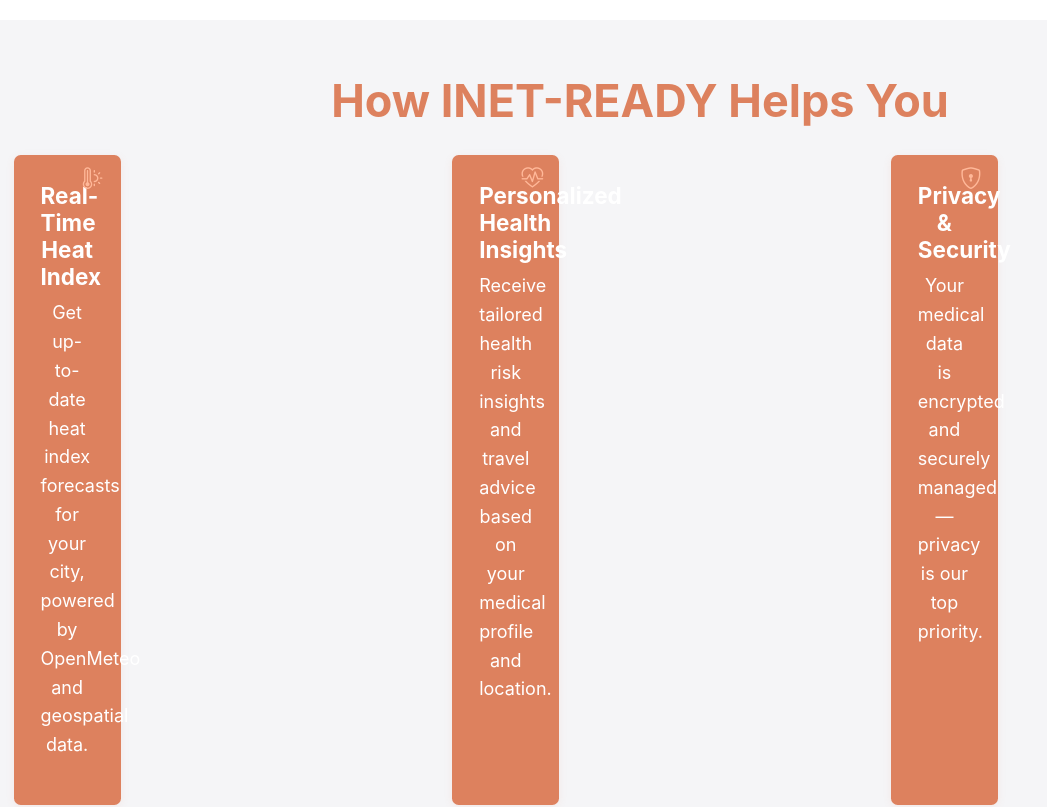
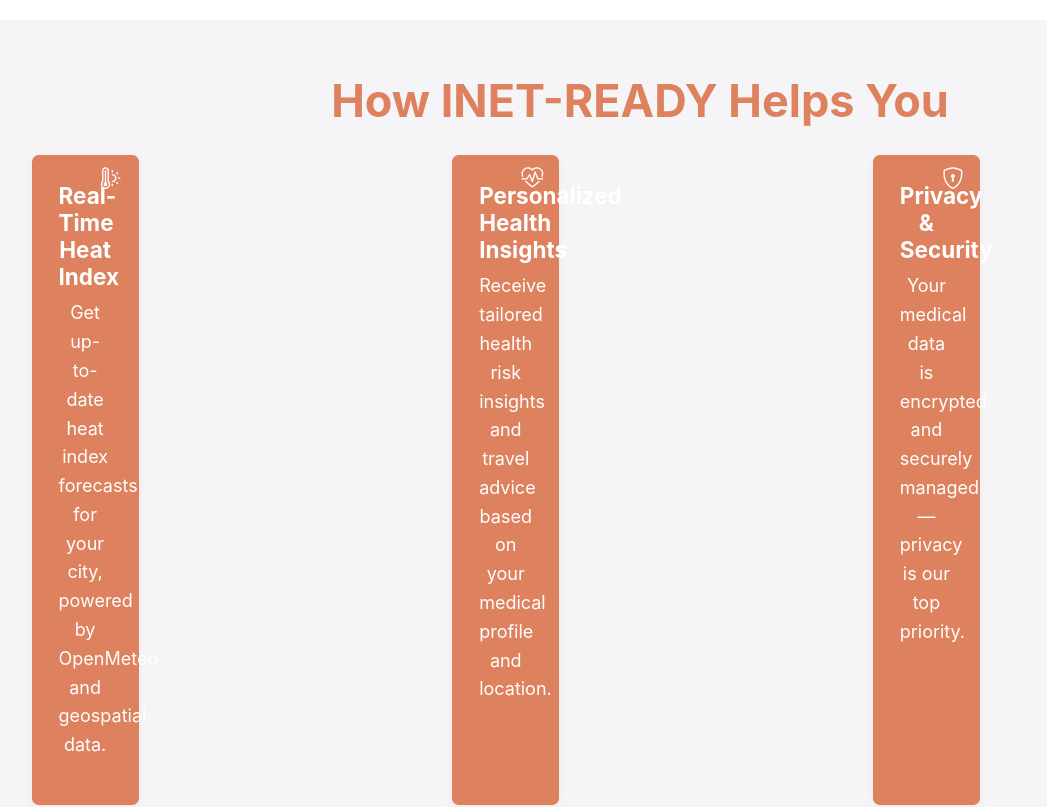
Before and after one commit to bpmiranda3099/INET-READY, a SvelteKit app: page / in a window 1280 px wide. Shown: the part 820-1627 px from the top of the page, without its empty margins (0-1047 px from the left). Built offline with nearby package versions, Linux system fonts and the light colour scheme; no server answers.

Commit message:
fix: Adjust feature card layout and update icon color for improved aesthetics

```diff
--- a/src/routes/+page.svelte
+++ b/src/routes/+page.svelte
@@ -232,7 +232,7 @@ function toggleNavbar() {
   <section id="features" class="features py-5" style="background:#f5f5f7;">
 	<div class="container">
 	  <h2 class="mb-4 text-center" style="color:#dd815e; font-weight:700;">How INET-READY Helps You</h2>
-	  <ul class="list-unstyled row g-4 feature-cards justify-content-center mb-5" style="padding:0;">
+  <ul class="list-unstyled row feature-cards justify-content-center mb-5" style="padding:0 1rem; gap:1rem;">
 	<li class="col-12 col-md-4">
 	  <div class="feature-card inet-orange h-100 text-center p-4 rounded position-relative">
 		<div class="feature-icon-topright"><i class="bi bi-thermometer-sun"></i></div>
@@ -431,7 +431,7 @@ function toggleNavbar() {
 	justify-content: center;
   }
   .feature-icon-topright i {
-	color: #ffb899;
+  color: #fff;
 	font-size: 1.1em;
 	margin: 0;
 	padding: 0;
```
